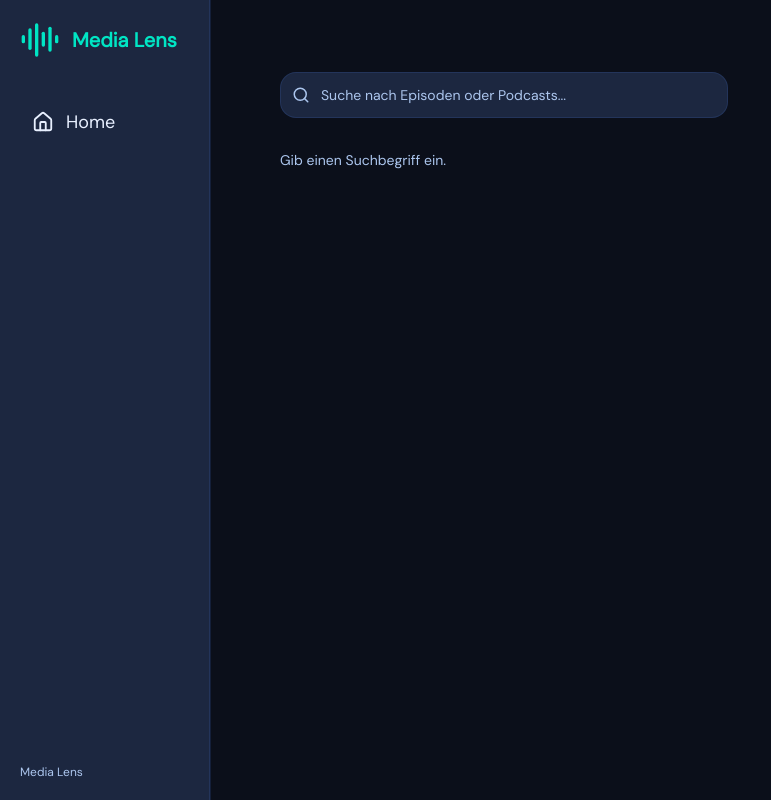
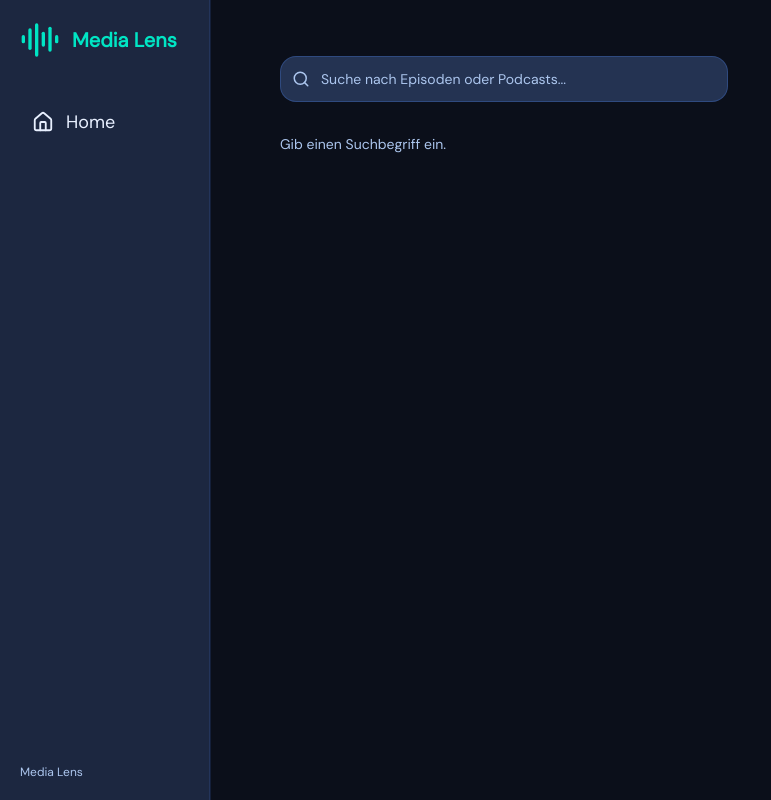
Before and after one commit to Tilmanzzz/media-lens, a Next.js app in the folder src/frontend/: page /suche in a window 1280 px wide. Shown: the whole page, without its empty margins (0-771 px from the left). Built offline with nearby package versions, Linux system fonts and the light colour scheme.

Commit message:
fix(frontend): prevent search input focus loss with local state and debounce

```diff
--- a/src/frontend/app/suche/page.tsx
+++ b/src/frontend/app/suche/page.tsx
@@ -19,18 +19,10 @@ export default async function SearchPage({
 }) {
   const { q: query = "" } = await searchParams;
 
-  if (!query) {
-    return (
-      <div className="mx-auto max-w-7xl px-4 py-12">
-        <div className="max-w-md mb-8">
-          <SearchBar placeholder="Suche nach Episoden oder Podcasts..." />
-        </div>
-        <p className="text-sm text-foreground-subtle">Gib einen Suchbegriff ein.</p>
-      </div>
-    );
-  }
-
-  const { items: episodes, total } = await fetchEpisodes({ q: query, limit: 50 });
+  const hasQuery = query.length > 0;
+  const { items: episodes, total } = hasQuery
+    ? await fetchEpisodes({ q: query, limit: 50 })
+    : { items: [] as EpisodeCard[], total: 0 };
 
   const podcastMap = new Map<string, EpisodeCard>();
   for (const ep of episodes) {
@@ -45,9 +37,13 @@ export default async function SearchPage({
   return (
     <div className="mx-auto max-w-7xl px-4 py-8">
       <div className="max-w-md mb-8">
-        <SearchBar placeholder="Suche nach Episoden oder Podcasts..." />
+        <SearchBar placeholder="Suche nach Episoden oder Podcasts..." defaultValue={query} autoFocus />
       </div>
 
+      {!hasQuery ? (
+        <p className="text-sm text-foreground-subtle">Gib einen Suchbegriff ein.</p>
+      ) : (
+        <>
           <p className="text-sm text-foreground-subtle mb-6">
             <span className="text-foreground font-medium">{total}</span> Ergebnisse für{" "}
             <span className="text-foreground font-medium">„{query}"</span>
@@ -190,6 +186,8 @@ export default async function SearchPage({
 
         </div>
           )}
+        </>
+      )}
     </div>
   );
 }
--- a/src/frontend/components/layout/searchbar.tsx
+++ b/src/frontend/components/layout/searchbar.tsx
@@ -1,29 +1,35 @@
 "use client";
 
 import { Search } from "lucide-react";
-import { useRouter, useSearchParams } from "next/navigation";
-import { useTransition } from "react";
+import { useRouter } from "next/navigation";
+import { useState, useRef, useTransition } from "react";
 
 type SearchBarProps = {
   placeholder?: string;
+  defaultValue?: string;
+  autoFocus?: boolean;
 };
 
-export function SearchBar({ placeholder = "Suche..." }: SearchBarProps) {
+export function SearchBar({ placeholder = "Suche...", defaultValue = "", autoFocus = false }: SearchBarProps) {
   const router = useRouter();
-  const searchParams = useSearchParams();
   const [, startTransition] = useTransition();
 
-  const handleChange = (value: string) => {
-    const params = new URLSearchParams(searchParams.toString());
-    if (value) {
-      params.set("q", value);
-    } else {
-      params.delete("q");
-    }
-    params.delete("page"); // bei neuer Suche zurück auf Seite 1
-    startTransition(() => {
-      router.replace(`/suche?${params.toString()}`);
-    });
+  const [value, setValue] = useState(defaultValue);
+  const debounceRef = useRef<ReturnType<typeof setTimeout> | null>(null);
+
+  const handleChange = (next: string) => {
+    setValue(next);
+
+    if (debounceRef.current) clearTimeout(debounceRef.current);
+    debounceRef.current = setTimeout(() => {
+      const params = new URLSearchParams();
+      if (next) {
+        params.set("q", next);
+      }
+      startTransition(() => {
+        router.replace(`/suche?${params.toString()}`);
+      });
+    }, 300);
   };
 
   return (
@@ -35,9 +41,10 @@ export function SearchBar({ placeholder = "Suche..." }: SearchBarProps) {
       />
       <input
         type="search"
-        value={searchParams.get("q") ?? ""}
+        value={value}
         onChange={(e) => handleChange(e.target.value)}
         placeholder={placeholder}
+        autoFocus={autoFocus}
         className="w-full rounded-2xl border border-border bg-background-card py-3 pl-10 pr-4 text-sm text-foreground outline-none transition placeholder:text-foreground-subtle focus:border-border-strong focus:bg-background-raised"
       />
     </div>
```
Lines whose indentation alone changed are shown as unchanged.
